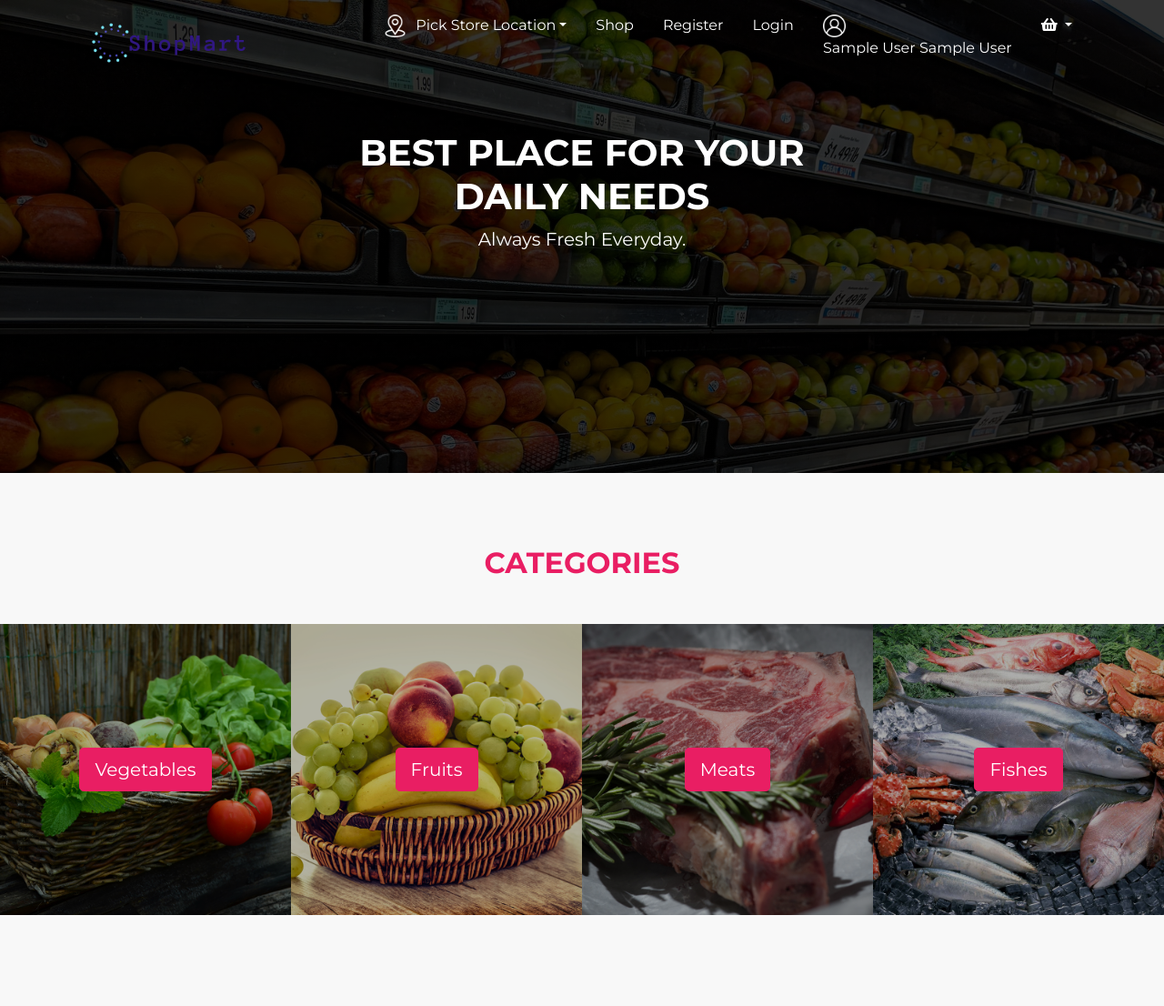
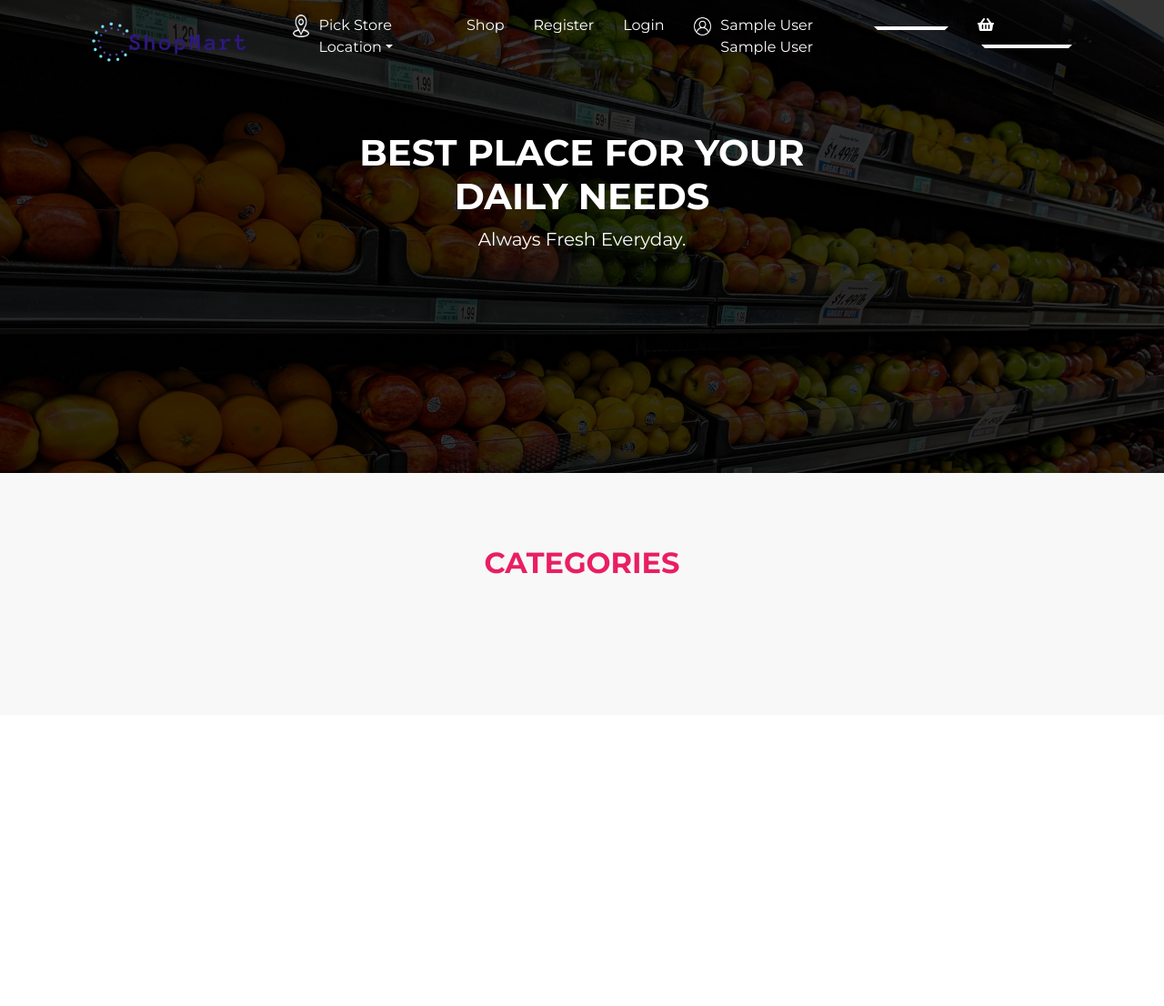
Before and after one commit to dasunsilva/co226-project, a PHP site: page / in a window 1280 px wide. Shown: the whole page at 91% size. After the commit the page ends 631 px from the top, so only its background shows below. Run offline with PHP 8.4, Linux system fonts and the light colour scheme; the visitor is signed in with stand-in values (Sample User, id 1); tables that the repository leaves empty or names only in its code hold one stand-in row (values such as "Sample post").

Commit message:
modified:   assets/css/theme.css 	modified:   index.php 	modified:   login.php 	new file:   logout.php 	modified:   setting.php

```diff
--- a/assets/css/theme.css
+++ b/assets/css/theme.css
@@ -532,9 +532,6 @@ footer .copyright {
   background: #f2f2f2;
 }
 
- .options .option .option-text {
-
-}
 
 .sBtn-text{
   color: #495057;
@@ -557,6 +554,10 @@ footer .copyright {
   opacity: 0;
   z-index: 10;
   animation: fadeInUp 0.4s both;
+}
+
+.dropdown-toggle::after {
+  width: 100px !important;
 }
 
 @keyframes fadeInUp {
--- a/index.php
+++ b/index.php
@@ -4,10 +4,10 @@
     <title>Freshcery | Groceries Organic Store</title>
     <meta charset="utf-8">
     <meta name="viewport" content="width=device-width, initial-scale=1.0">
-    <link href="https://fonts.googleapis.com/css?family=Montserrat:400,700" rel="stylesheet" type="text/css">
-    <link href="https://fonts.googleapis.com/css?family=Lato:400,700,400italic,700italic" rel="stylesheet" type="text/css">
-    <link href="assets/fonts/sb-bistro/sb-bistro.css" rel="stylesheet" type="text/css">
-    <link href="assets/fonts/font-awesome/font-awesome.css" rel="stylesheet" type="text/css">
+    <link href="https://fonts.googleapis.com/css?family=Montserrat:400,700" rel="stylesheet">
+    <link href="https://fonts.googleapis.com/css?family=Lato:400,700,400italic,700italic" rel="stylesheet">
+    <link href="assets/fonts/sb-bistro/sb-bistro.css" rel="stylesheet">
+    <link href="assets/fonts/font-awesome/font-awesome.css" rel="stylesheet">
 
     <link rel="stylesheet" type="text/css" media="all" href="assets/packages/bootstrap/bootstrap.css">
     <link rel="stylesheet" type="text/css" media="all" href="assets/packages/o2system-ui/o2system-ui.css">
@@ -44,9 +44,8 @@
     ?>
 
     <?php
-    session_start(); // Start the session
-
-    // Check if the session variables are set before using them
+    session_start();
+    $UserName = isset($_SESSION['UserName']) ? $_SESSION['UserName'] : '';
     $FirstName = isset($_SESSION['FirstName']) ? $_SESSION['FirstName'] : '';
     $LastName = isset($_SESSION['LastName']) ? $_SESSION['LastName'] : '';
     ?>
@@ -59,6 +58,10 @@
                     <img src="assets/img/logo_transparent.png" alt="">
                 </a>
 
+
+                <?php
+                if(empty($UserName)){
+                    echo '
                         <div class="collapse navbar-collapse" id="navbarcollapse">
                             <ul class="navbar-nav ml-auto">
                                 <li class="nav-item dropdown">
@@ -68,12 +71,13 @@
                                             <p>Pick Store Location</p>
                                         </div>
                                     </a>
-                            <div class="dropdown-menu" aria-labelledby="navbarDropdown">
-                                <?php
+                                    <div class="dropdown-menu" aria-labelledby="navbarDropdown">';
+
                         foreach ($storeNames as $storeName) {
                             echo '<a class="dropdown-item" href="#">' . $storeName . '</a>';
                         }
-                                ?>
+
+                        echo '
                                     </div>
                                 </li>
                                 <li class="nav-item">
@@ -85,15 +89,45 @@
                                 <li class="nav-item">
                                     <a href="login.php" class="nav-link">Login</a>
                                 </li>
+                            </ul>
+                        </div>';
+
+                } else {
+                    echo '
+                    <div class="collapse navbar-collapse" id="navbarcollapse">
+                        <ul class="navbar-nav ml-auto">
                             <li class="nav-item dropdown">
+                                <a class="nav-link location-toggle" href="#" id="navbarDropdown" role="button" data-toggle="dropdown" aria-haspopup="true" aria-expanded="false">
+                                    <div class="location-img">
+                                        <img src="assets/img/location.png">
+                                        <p>Pick Store Location</p>
+                                    </div>
+                                </a>
+                                <div class="dropdown-menu" aria-labelledby="navbarDropdown">';
+                                    foreach ($storeNames as $storeName) {
+                                        echo '<a class="dropdown-item" href="#">' . $storeName . '</a>';
+                                    }
+                    echo       '</div>
+                            </li>
+                            <li class="nav-item">
+                                <a href="shop.php" class="nav-link">Shop</a>
+                            </li>
+                            <li class="nav-item">
+                                <a href="register.php" class="nav-link">Register</a>
+                            </li>
+                            <li class="nav-item">
+                                <a href="login.php" class="nav-link">Login</a>
+                            </li>
                             <li class="nav-item dropdown">
-                               <a class="nav-link" href="setting.php">
-                                   <div class="avatar-header"><img src="assets/img/user.png"></div>
-                                   <?php
-                                       echo '<p> '. $FirstName . ' ' . $LastName . '</p>';
-                                   ?>
-                               </a>
-                          </li>
+                                <a class="nav-link dropdown-toggle" href="javascript:void(0)" id="navbarDropdown" role="button" data-toggle="dropdown" aria-haspopup="true" aria-expanded="false" style = "display: flex; align-items:baseline;"  >
+                                    <div style = "display:flex"><div class="avatar-header" style="margin-right: 10px;"><img src="assets/img/user.png"></div>';
+                                    echo '<p> '. $FirstName . ' ' . $LastName . '</p></div>';
+                    echo       '</a>
+                            <div class="dropdown-menu" aria-labelledby="navbarDropdown">
+                                <a class="dropdown-item" href="transaction.php">Transactions History</a>
+                                <a class="dropdown-item" href="setting.php">Settings</a>
+                                <a class="dropdown-item" href="logout.php">Logout</a>
+                            </div>
                           </li>
                             <li class="nav-item dropdown">
                                 <a href="javascript:void(0)" class="nav-link dropdown-toggle" data-toggle="dropdown" aria-haspopup="true" aria-expanded="false">
@@ -166,7 +200,10 @@
                                 </div>
                             </li>
                         </ul>
-                </div>
+                    </div>';
+                }
+
+                ?>
 
             </div>
         </nav>
@@ -189,54 +226,6 @@
         <section id="categories" class="pb-0 gray-bg">
             <h2 class="title">Categories</h2>
             <div class="landing-categories owl-carousel">
-                <div class="item">
-                    <div class="card rounded-0 border-0 text-center">
-                        <img src="assets/img/vegetables.jpg">
-                        <div class="card-img-overlay d-flex align-items-center justify-content-center">
-                            <a href="shop.php" class="btn btn-primary btn-lg">Vegetables</a>
-                        </div>
-                    </div>
-                </div>
-                <div class="item">
-                    <div class="card rounded-0 border-0 text-center">
-                        <img src="assets/img/fruits.jpg">
-                        <div class="card-img-overlay d-flex align-items-center justify-content-center">
-                            <a href="shop.php" class="btn btn-primary btn-lg">Fruits</a>
-                        </div>
-                    </div>
-                </div>
-                <div class="item">
-                    <div class="card rounded-0 border-0 text-center">
-                        <img src="assets/img/meats.jpg">
-                        <div class="card-img-overlay d-flex align-items-center justify-content-center">
-                            <a href="shop.php" class="btn btn-primary btn-lg">Meats</a>
-                        </div>
-                    </div>
-                </div>
-                <div class="item">
-                    <div class="card rounded-0 border-0 text-center">
-                        <img src="assets/img/fish.jpg">
-                        <div class="card-img-overlay d-flex align-items-center justify-content-center">
-                            <a href="shop.php" class="btn btn-primary btn-lg">Fishes</a>
-                        </div>
-                    </div>
-                </div>
-                <div class="item">
-                    <div class="card rounded-0 border-0 text-center">
-                        <img src="assets/img/frozen.jpg">
-                        <div class="card-img-overlay d-flex align-items-center justify-content-center">
-                            <a href="shop.php" class="btn btn-primary btn-lg">Frozen Foods</a>
-                        </div>
-                    </div>
-                </div>
-                <div class="item">
-                    <div class="card rounded-0 border-0 text-center">
-                        <img src="assets/img/package.jpg">
-                        <div class="card-img-overlay d-flex align-items-center justify-content-center">
-                            <a href="shop.php" class="btn btn-primary btn-lg">Package</a>
-                        </div>
-                    </div>
-                </div>
             </div>
         </section>
     </div>
--- a/login.php
+++ b/login.php
@@ -46,6 +46,8 @@
         }else{
             $getCustomerQuery = "SELECT Password,FirstName,LastName  FROM employee WHERE Username = '$username'";
             $result = mysqli_query($conn, $getCustomerQuery);
+            session_start(); // Start the session
+            $_SESSION['UserName'] = $username;
         }
 
         if ($row = mysqli_fetch_assoc($result)) {
```
Also changed, not shown: logout.php (added, +7 -0 lines), setting.php (+53 -25 lines). Lines whose indentation alone changed are shown as unchanged.
